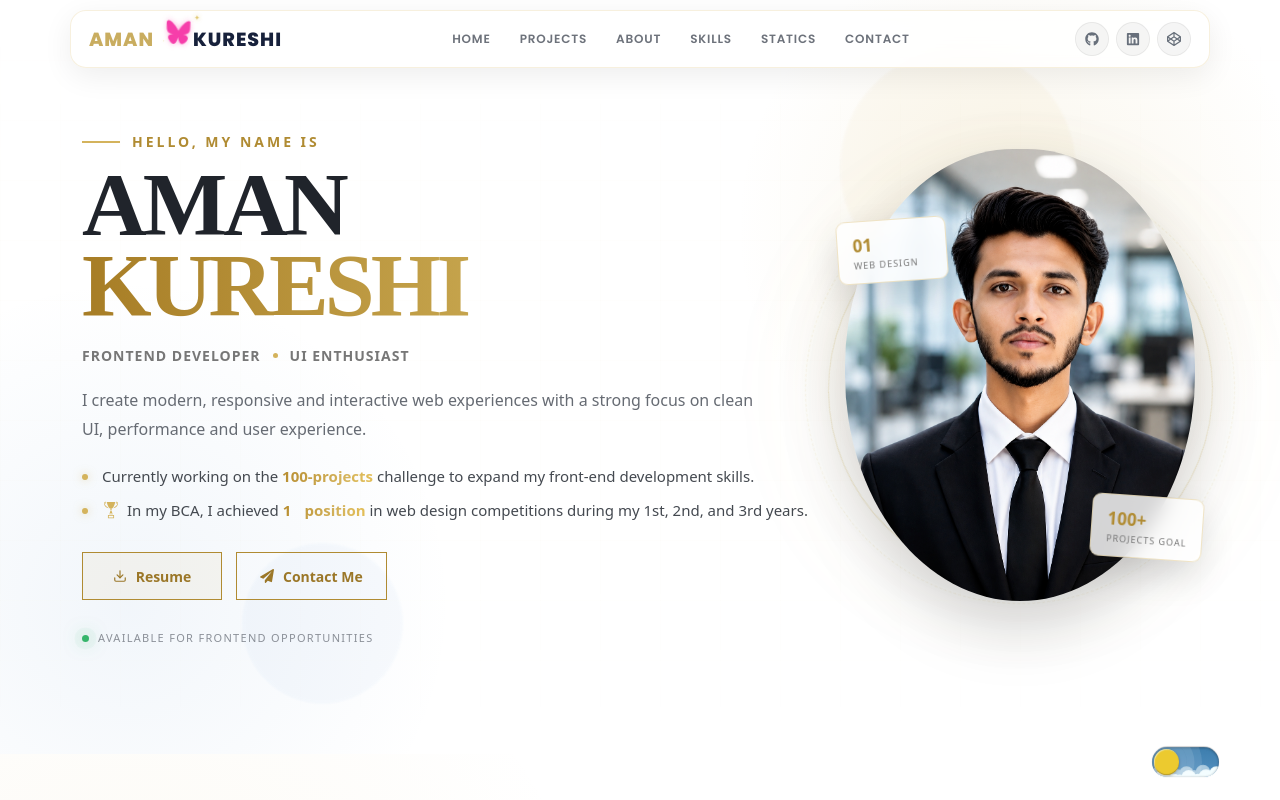
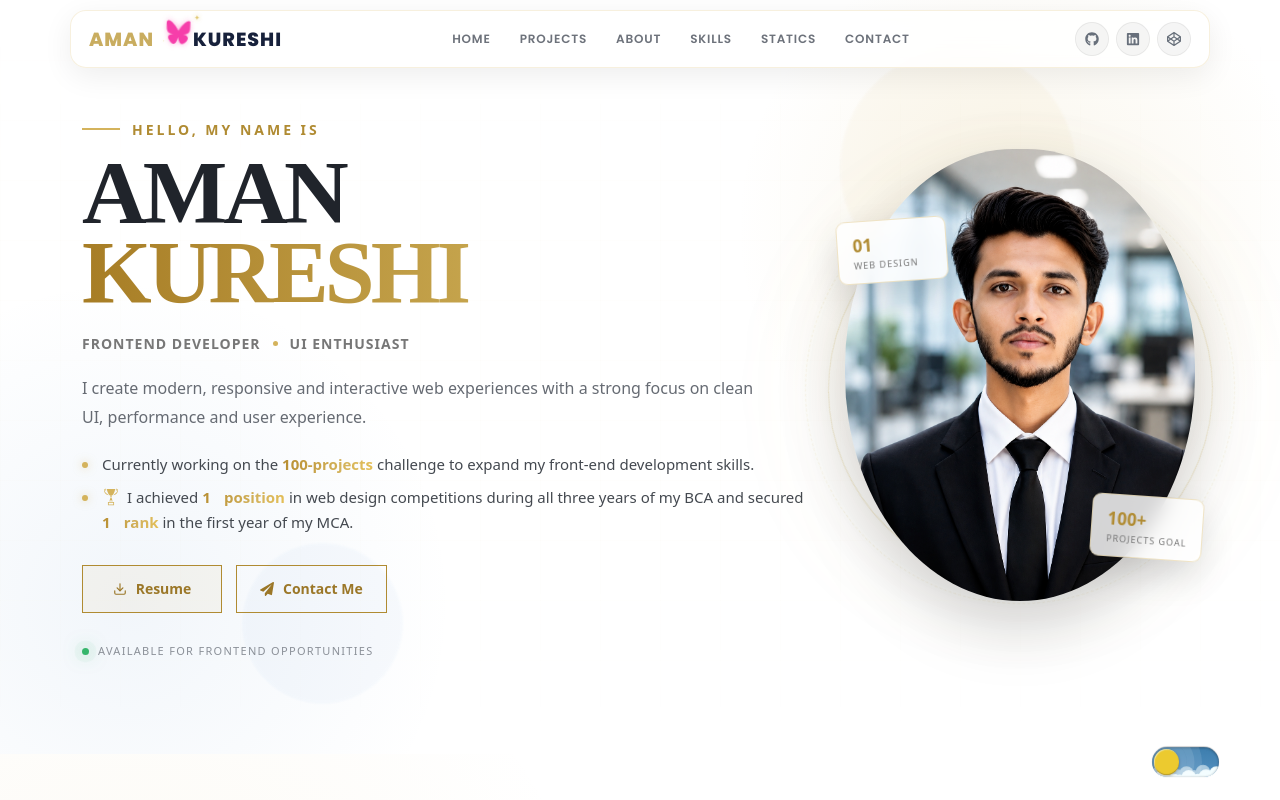
Before and after one commit to amankureshi/portfolio-2025, a React (Vite) app: page / in a window 1280 px wide. Shown: the top 800 px of the page. Built offline with nearby package versions, Linux system fonts and the light colour scheme.

Commit message:
content: update BCA and MCA achievements

```diff
--- a/src/Components/HeroSection.jsx
+++ b/src/Components/HeroSection.jsx
@@ -69,7 +69,7 @@ const HeroSection = ({ darkMode }) => {
 
                 <li>
                   <GiTrophyCup className="trophy-icon" />
-                  In my BCA, I achieved{" "}
+                  I achieved{" "}
                   <a
                     href="https://drive.google.com/drive/folders/199jgstGOC2N0tlEhWH2CYvhw21M4c-04?usp=sharing"
                     target="_blank"
@@ -77,8 +77,15 @@ const HeroSection = ({ darkMode }) => {
                   >
                     1<sup>st</sup> position
                   </a>{" "}
-                  in web design competitions during my 1st, 2nd, and 3rd
-                  years.
+                  in web design competitions during all three years of my BCA and secured{" "}
+                  <a
+                    href="https://drive.google.com/drive/folders/199jgstGOC2N0tlEhWH2CYvhw21M4c-04?usp=sharing"
+                    target="_blank"
+                    rel="noopener noreferrer"
+                  >
+                    1<sup>st</sup> rank
+                  </a>{" "}
+                  in the first year of my MCA.
                 </li>
               </ul>
 
```
